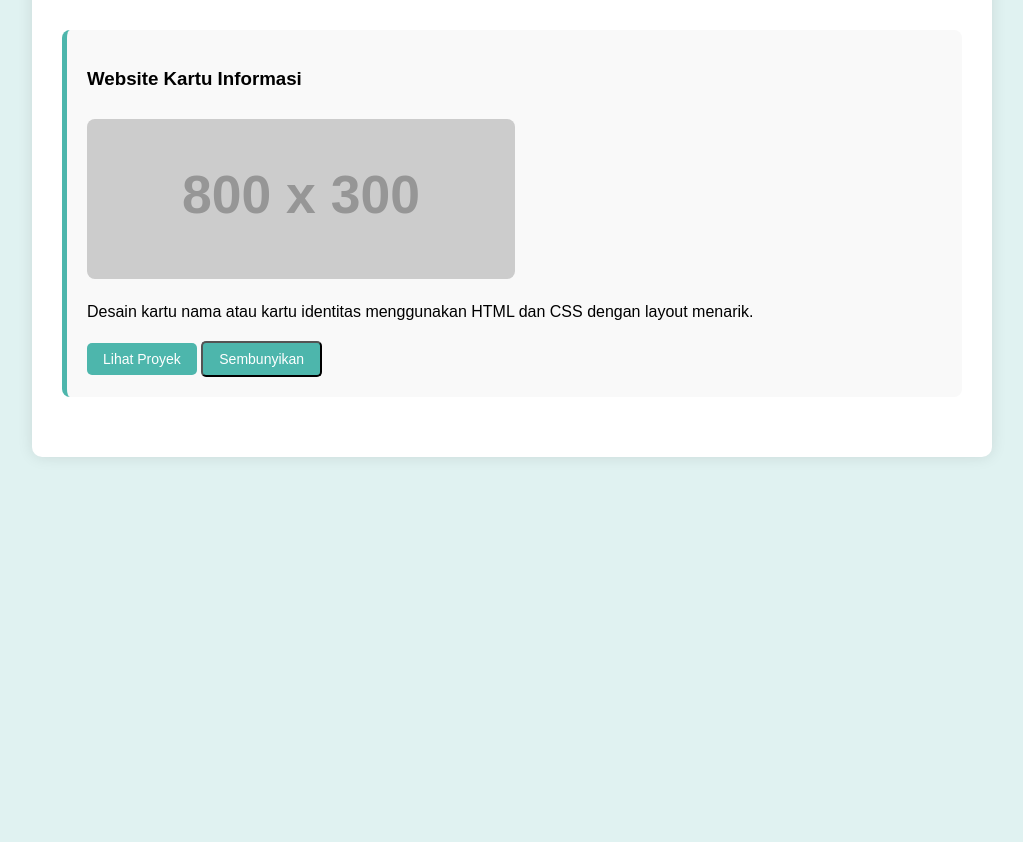
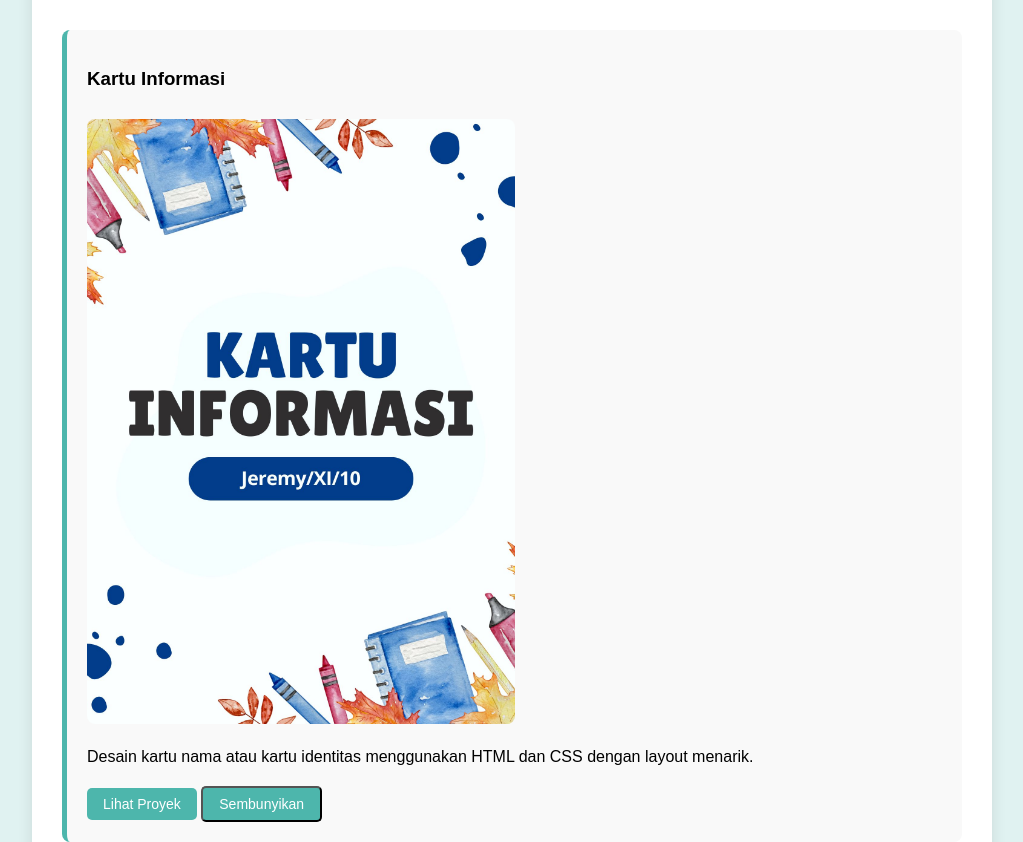
Before and after one commit to jeremylemuel49-spec/Project-3-Jeremy, a plain HTML site: page index.html in a window 1280 px wide. Shown: the part 1064-1906 px from the top of the page, without its empty margins (128-1151 px from the left). Before the commit the page ends 1569 px from the top, so only its background shows below. Drawn offline with Linux system fonts and the light colour scheme; placeholder pictures from the web are drawn by us.

Commit message:
Update index.html

```diff
--- a/index.html
+++ b/index.html
@@ -98,8 +98,8 @@
           link: "Biodata.html"
         },
        {
-          title: "Website Kartu Informasi",
-          img: "https://via.placeholder.com/800x300?text=Kartu+Informasi",
+          title: "Kartu Informasi",
+          img: "Informasi.jpg",
           desc: "Desain kartu nama atau kartu identitas menggunakan HTML dan CSS dengan layout menarik.",
           link: "Kartu Informasi.html"
         }
```
